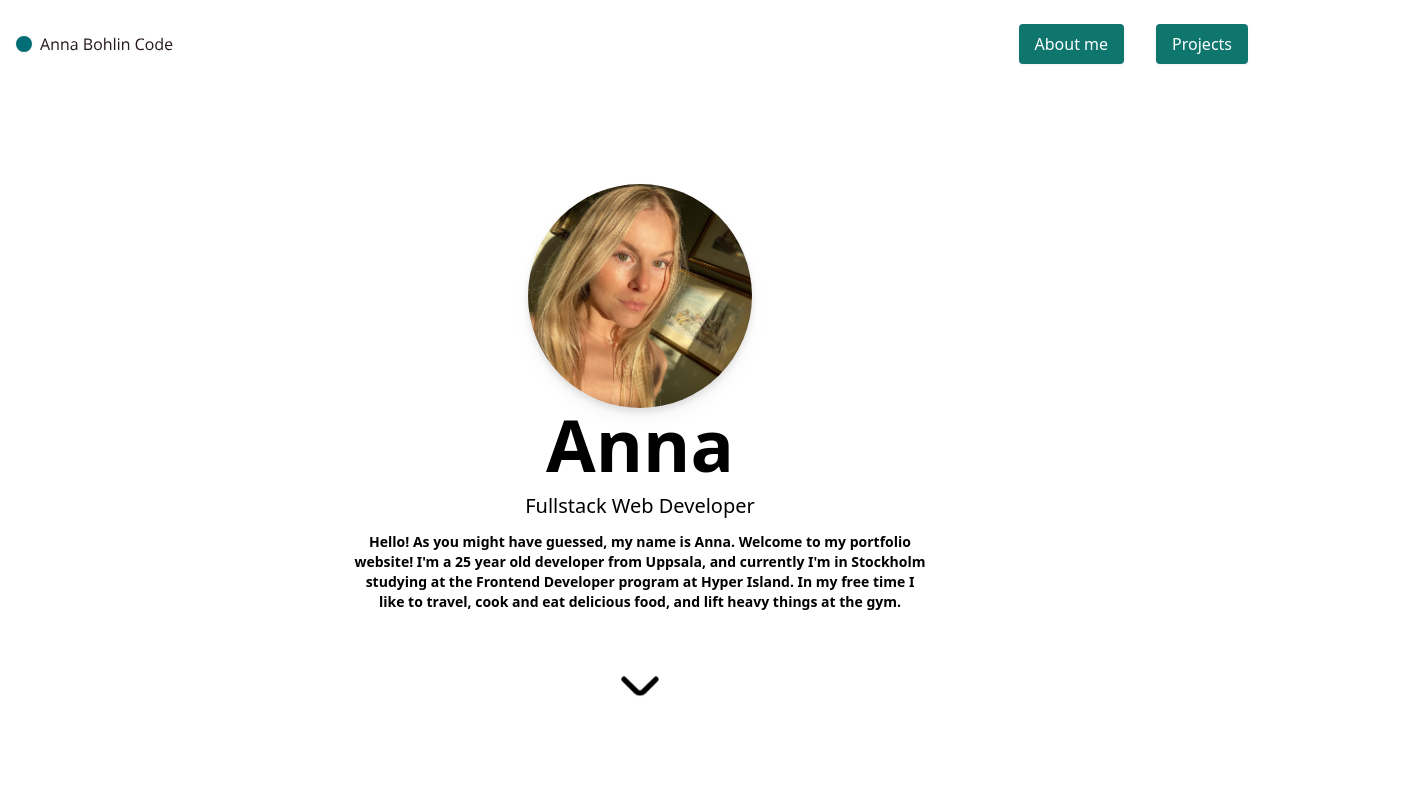
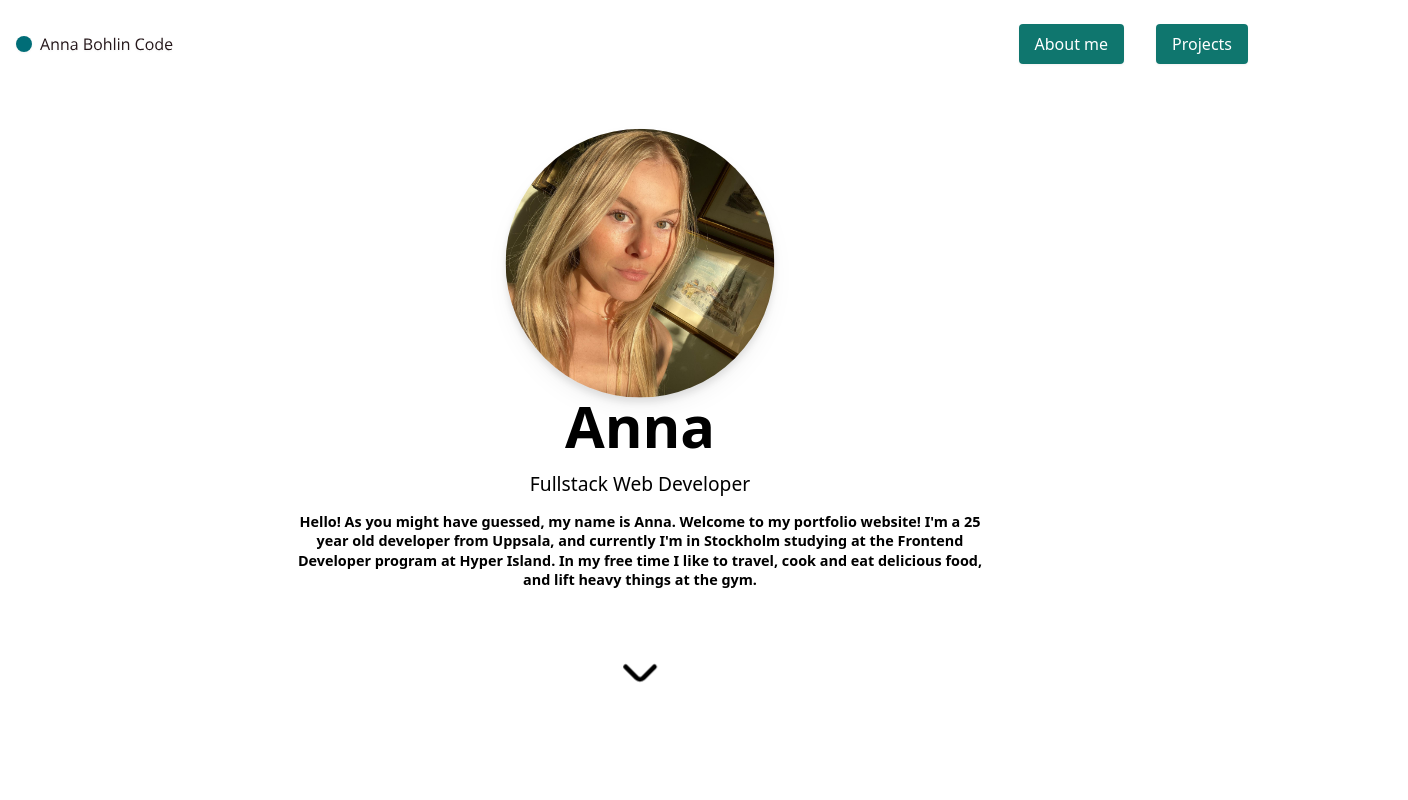
Before and after one commit to AnnaBohlin97/abcode-portfolio, a React (Vite) app: page / in a window 1280 px wide. Shown: the top 800 px of the page, 1408 px wide, since content can reach past the window. Built offline with nearby package versions, Linux system fonts and the light colour scheme.

Commit message:
added first gsap animation

```diff
--- a/src/components/Intro.jsx
+++ b/src/components/Intro.jsx
@@ -1,20 +1,27 @@
+import {useRef, useLayoutEffect} from "react";
 import { gsap } from "gsap";
 import { Link } from "react-scroll";
 import Me from "../assets/me.jpeg"
 import Chevron from "../assets/chevron.svg"
 
 export default function Intro() {
+  let introSection = useRef(null);
+
+  useLayoutEffect(() => {
+    gsap.to(introSection.current, { scale: 1.2, opacity: 1, duration: 1.5, delay: 0.25 });
+  }, [])
+
    return (
-      <div className="flex items-center justify-center flex-col text-center pt-24 pb-24 ">
+      <div ref={introSection} className="flex items-center justify-center flex-col text-center pt-24 pb-24 opacity-0">
 				<img src={Me} alt="Picture of me" className="w-56 rounded-full drop-shadow-lg"/>
-        <h1 className="text-4xl md:text-7xl dark:text-white mb-1 md:mb-3 font-bold">Anna</h1>
-				<p className="text-base md:text-xl mb-3 font-medium">Fullstack Web Developer</p>
-        <p className="text-sm max-w-xl mb-6 font-bold">
+        <h1 className="text-3xl md:text-5xl dark:text-white mb-1 md:mb-3 font-bold">Anna</h1>
+				<p className="text-base md:text-md mb-3 font-medium">Fullstack Web Developer</p>
+        <p className="text-xs max-w-xl mb-6 font-bold">
 					Hello! As you might have guessed, my name is Anna. Welcome to my portfolio website!
 					I&apos;m a 25 year old developer from Uppsala, and currently I&apos;m in Stockholm studying at the Frontend Developer program at Hyper Island.
 					In my free time I like to travel, cook and eat delicious food, and lift heavy things at the gym.
         </p>
-        <button className="animate-bounce w-16 mt-8 ">
+        <button className="animate-bounce w-12 mt-8 mb-16">
           <Link to="Projects" smooth={true} duration={500}>
             <img src={Chevron} alt="" />
           </Link>
```
